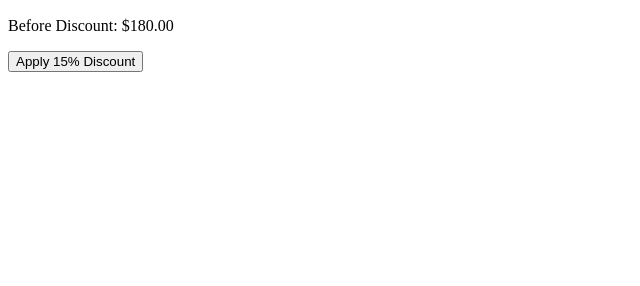
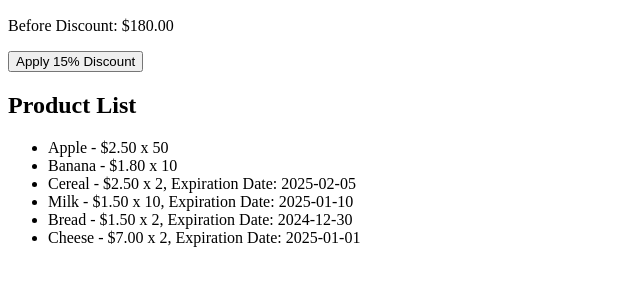
Before and after one commit to aM3dia/JavaScript-lab11, a plain HTML site: page index.html in a window 1280 px wide. Shown: the part 110-396 px from the top of the page, without its empty margins (0-640 px from the left). Drawn offline with Linux system fonts and the light colour scheme.

Commit message:
Inputted section for product list and function for products to display in said section

```diff
--- a/index.html
+++ b/index.html
@@ -16,5 +16,10 @@
             <button onclick="applyDiscount()">Apply 15% Discount</button>
         </div>
     </div>
+    <!--display products-->
+    <h2>Product List</h2>
+    <ul id="productList">
+        <!--poduct list-->
+    </ul>
 </body>
 </html>
--- a/script.js
+++ b/script.js
@@ -108,6 +108,19 @@ const products = [
 function getInventoryValue() {
     return products.reduce((total, product) => total + product.price * product.quantity, 0);
 }
+//display products
+function displayProducts() {
+    const productList = document.getElementById('productList');
+    productList.innerHTML = '';  // Clear existing list
+    products.forEach(product => {
+        const listItem = document.createElement('li');
+        listItem.textContent = `${product.name} - $${product.price.toFixed(2)} x ${product.quantity}`;
+        if (product.expirationDate) {
+            listItem.textContent += `, Expiration Date: ${product.expirationDate}`;
+        }
+        productList.appendChild(listItem);
+    });
+}
 
 //default display
 displayProducts();
```
